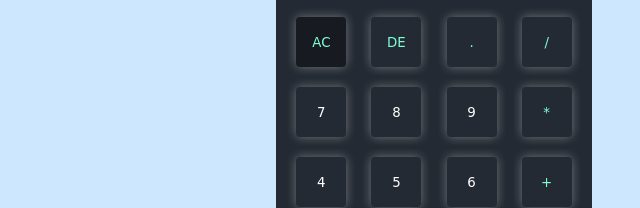
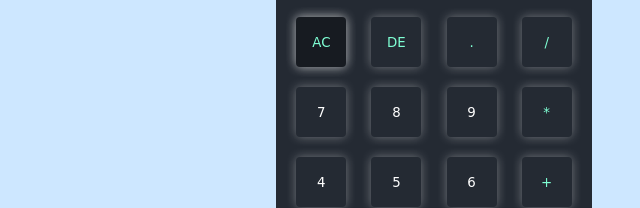
Before and after one commit to m2e4e8t0/Calculator, a plain HTML site: page calculator.html in a window 1280 px wide. In both pictures the pointer is over the input "AC". Shown: the part 371-579 px from the top of the page, 206-846 px from the left. Drawn offline with Linux system fonts and the light colour scheme.

Commit message:
hover property

```diff
--- a/style1.css
+++ b/style1.css
@@ -78,6 +78,7 @@ form input{
 }
 .row input:hover{
     background-color: #171b21;
+    box-shadow: -3px -3px 8px rgba(255, 255, 255, 0.2), 3px 3px 8px rgba(255, 255, 255, 0.2), -3px 3px 8px rgba(255, 255, 255, 0.2), 3px -3px 8px rgba(255, 255, 255, 0.2);
 
 }
 .op{
```
